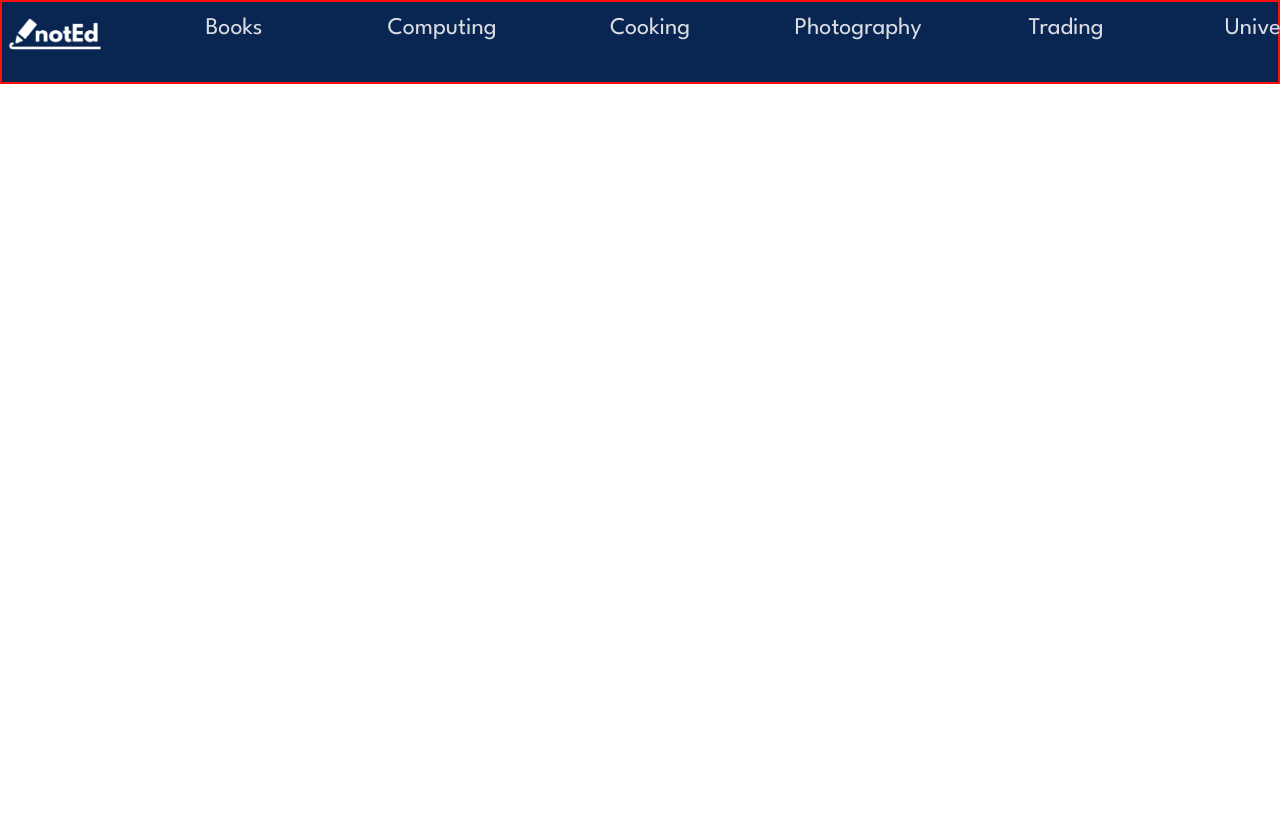
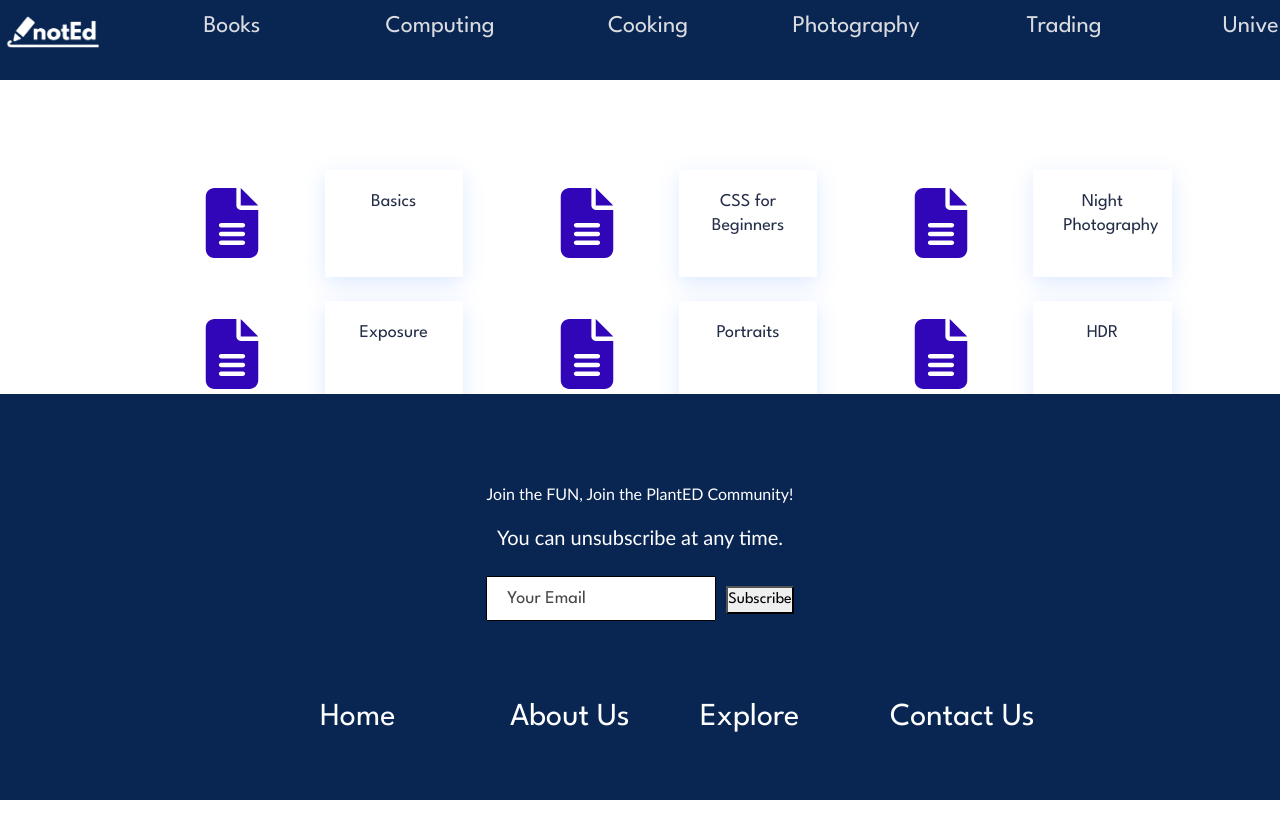
Before and after one commit to ericnberwick/React-Firebase-Authentication, a React (Create React App) app: page /photography in a window 1280 px wide. Shown: the top 832 px of the page. Built offline with nearby package versions, Linux system fonts and the light colour scheme; no server answers.

Commit message:
footer template in

```diff
--- a/src/FbNavbar.css
+++ b/src/FbNavbar.css
@@ -46,7 +46,7 @@ body{
   background-color: #092653;
   padding-bottom: 5rem ;
   /* border-bottom: var(--border); */
-  border: 2px solid rgb(255, 12, 12);
+  /* border: 2px solid rgb(255, 12, 12); */
 }
 
 /* <ul> */
--- /dev/null
+++ b/src/components/Footer.css
@@ -0,0 +1,184 @@
+.footer-container {
+    /*Need to Change this so that it works dynamically*/
+    /*Also need to add shadow effect around footer*/
+    /*Add Border around Email Input*/
+    background-color: #092653;
+    width: 100%;
+    padding: 4rem 0 2rem 0;
+    position: absolute;
+    left: 0%;
+    bottom: 0%;
+    display: flex;
+    flex-direction: column;
+    justify-content: center;
+    align-items: center;
+    /* border: 5px solid red; */
+  }
+
+  .footer-subscription {
+    display: flex;
+    flex-direction: column;
+    justify-content: center;
+    align-items: center;
+    text-align: center;
+    margin-bottom: 24px;
+    padding: 24px;
+    color: rgb(255, 255, 255);
+  }
+
+  .input-areas {
+    border: black;
+    border-width: 10px;
+    border-radius: 10px;
+  }
+
+  .footer-subscription > p {
+    font-family: "Trebuchet MS", "Lucida Sans Unicode", "Lucida Grande",
+      "Lucida Sans", Arial, sans-serif;
+  }
+
+  .footer-subscription-heading {
+    margin-bottom: 24px;
+    font-size: 24px;
+  }
+
+  .footer-subscription-text {
+    margin-bottom: 24px;
+    font-size: 20px;
+  }
+  .footer-input {
+    padding: 8px 20px;
+    border-radius: 1px;
+    margin-right: 10px;
+    outline: none;
+    border: none;
+    font-size: 18px;
+    margin-bottom: 15px;
+    border: 0.5px solid rgb(0, 0, 0);
+  }
+
+  .footer-links {
+    width: 100%;
+    max-width: 1000px;
+    margin-left: 90px; /*hardcoded*/
+    display: flex;
+    justify-content: center;
+  }
+
+  .footer-link-wrapper {
+    display: flex;
+  }
+
+  .footer-link-items {
+    display: flex;
+    flex-direction: column;
+    align-items: flex-start;
+    margin: 15px;
+    text-align: left;
+    width: 160px;
+    box-sizing: border-box;
+  }
+
+  .footer-link-items h2 {
+    margin-bottom: 16px;
+  }
+
+  .footer-link-items > h2 {
+    color: rgb(255, 255, 255);
+  }
+
+  .footer-link-items a {
+    color: rgb(255, 255, 255);
+    text-decoration: none;
+    margin-bottom: 8px;
+  }
+
+  .footer-link-items a:hover {
+    color: #474747;
+    transition: 0.3s ease-out;
+  }
+
+  .footer-email-form h2 {
+    margin-bottom: 32px;
+  }
+
+  .footer-input::placeholder {
+    color: #464646;
+  }
+
+  /* Social Icons */
+  .social-icon-link {
+    color: rgb(68, 68, 68);
+    font-size: 24px;
+  }
+
+  .social-media {
+    max-width: 1000px;
+    width: 100%;
+    flex-direction: row;
+    display: flex;
+    justify-content: space-evenly;
+    margin-top: 20px;
+  }
+
+  .social-media-wrap {
+    /*display: flex;
+    flex-direction: row;
+    justify-content: space-between;
+    align-items: center;
+    max-width: 1000px;
+    margin: 40px auto 0 auto;*/
+  }
+
+  .social-icons {
+    display: flex;
+    flex-direction: row;
+    justify-content: left;
+    align-items: flex-start;
+    width: 240px;
+  }
+
+  .social-logo {
+    color: rgb(75, 75, 75);
+    justify-self: start;
+    cursor: pointer;
+    flex-direction: row;
+    text-decoration: none;
+    font-size: 2rem;
+    display: flex;
+    align-items: center;
+  }
+
+  .website-rights {
+    color: rgb(82, 82, 82);
+    margin-top: 12px;
+  }
+
+  @media screen and (max-width: 820px) {
+    .footer-links {
+      padding-top: 2rem;
+    }
+
+    .footer-input {
+      width: 100%;
+      flex-direction: row;
+    }
+
+    .footer-logo {
+      display: flex;
+      align-self: flex-end;
+      flex-direction: column;
+    }
+
+    .btn {
+      width: 100%;
+    }
+
+    .footer-link-wrapper {
+      flex-direction: row;
+    }
+
+    .social-media-wrap {
+      flex-direction: row;
+    }
+  }
--- /dev/null
+++ b/src/components/Footer.js
@@ -0,0 +1,69 @@
+import React from "react";
+import { Link } from "react-router-dom";
+import "./Footer.css";
+
+/**
+ * Footer for the bottom of each page, some links, newsletter and socials
+ * @returns Simply a footer for our application
+ */
+function Footer() {
+  return (
+    <div className="footer-container">
+      <section className="footer-subscription">
+        <p className="footer-subscriptiom-heading">
+          Join the FUN, Join the PlantED Community!
+        </p>
+        <p className="footer-subscription-text">
+          You can unsubscribe at any time.
+        </p>
+        <div className="input-areas">
+          <form>
+            <input
+              type="email"
+              name="email"
+              placeholder="Your Email"
+              className="footer-input"
+            />
+
+            <button buttonStyle="btn--planted">Subscribe</button>
+          </form>
+        </div>
+      </section>
+      <div className="footer-links">
+        <div className="footer-links-wraper">
+          <div className="footer-link-items">
+            <h2>Home</h2>
+            {/* <Link>My propogator</Link>
+            <Link>Previous Plants</Link>
+            <Link>Plant History</Link>
+            <Link>Stop Motion</Link> */}
+          </div>
+        </div>
+        <div className="footer-link-items">
+          <h2>About Us</h2>
+          {/* <Link>The Team</Link>
+          <Link>Our Goals</Link>
+          <Link>How it started?</Link>
+          <Link>Support Us!</Link> */}
+        </div>
+        <div className="footer-link-items">
+          <h2>Explore</h2>
+          {/* <Link>Growth</Link>
+          <Link>Health</Link>
+          <Link>Cooking</Link>
+          <Link to="/tutorial">User Guide</Link> */}
+        </div>
+        <div className="footer-link-items">
+          <h2>Contact Us</h2>
+          {/* <Link>Email</Link>
+          <Link>Socials</Link>
+          <Link>FAQs</Link>
+          <Link></Link> */}
+        </div>
+      </div>
+
+    </div>
+  );
+}
+
+export default Footer;
--- a/src/css/Cards.css
+++ b/src/css/Cards.css
@@ -58,7 +58,7 @@ h1 {
   height: calc(100% + 4px);
   animation: glowing 20s linear infinite;
   opacity: 0;
-  transition: opacity 1s ease-in-out;
+  transition: opacity 0.35s ease-in-out;
 }
 
 .cards__item:active {
--- a/src/pages/Photography.js
+++ b/src/pages/Photography.js
@@ -1,10 +1,12 @@
 import FbNavbar from "../FbNavbar"
 import PhotographyCards from "../components/cards/PhotographyCards"
+import Footer from "../components/Footer"
 export default function Photography() {
   return (
     <>
     <FbNavbar />
-
+    <PhotographyCards />
+    <Footer />
 
 
     </>
```
